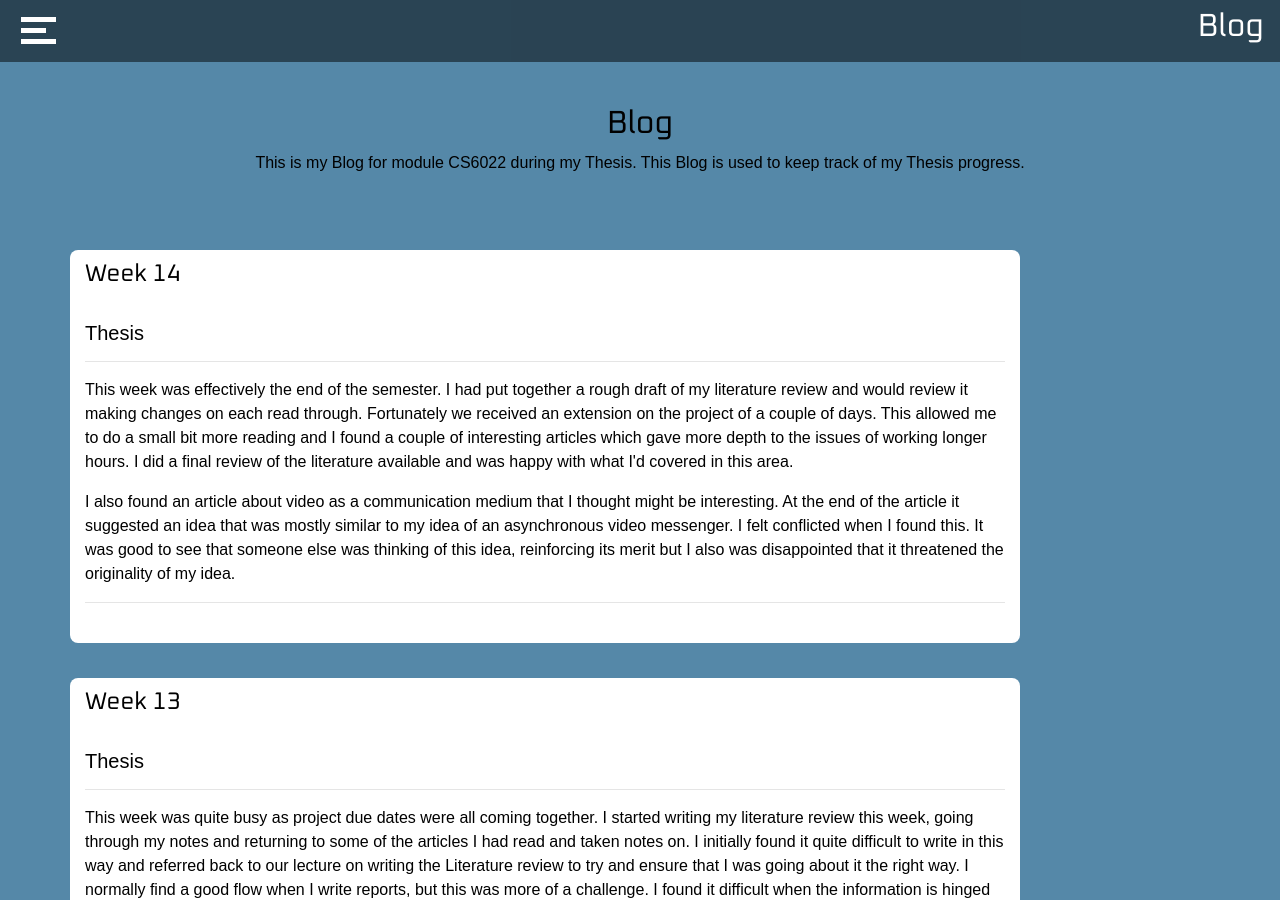
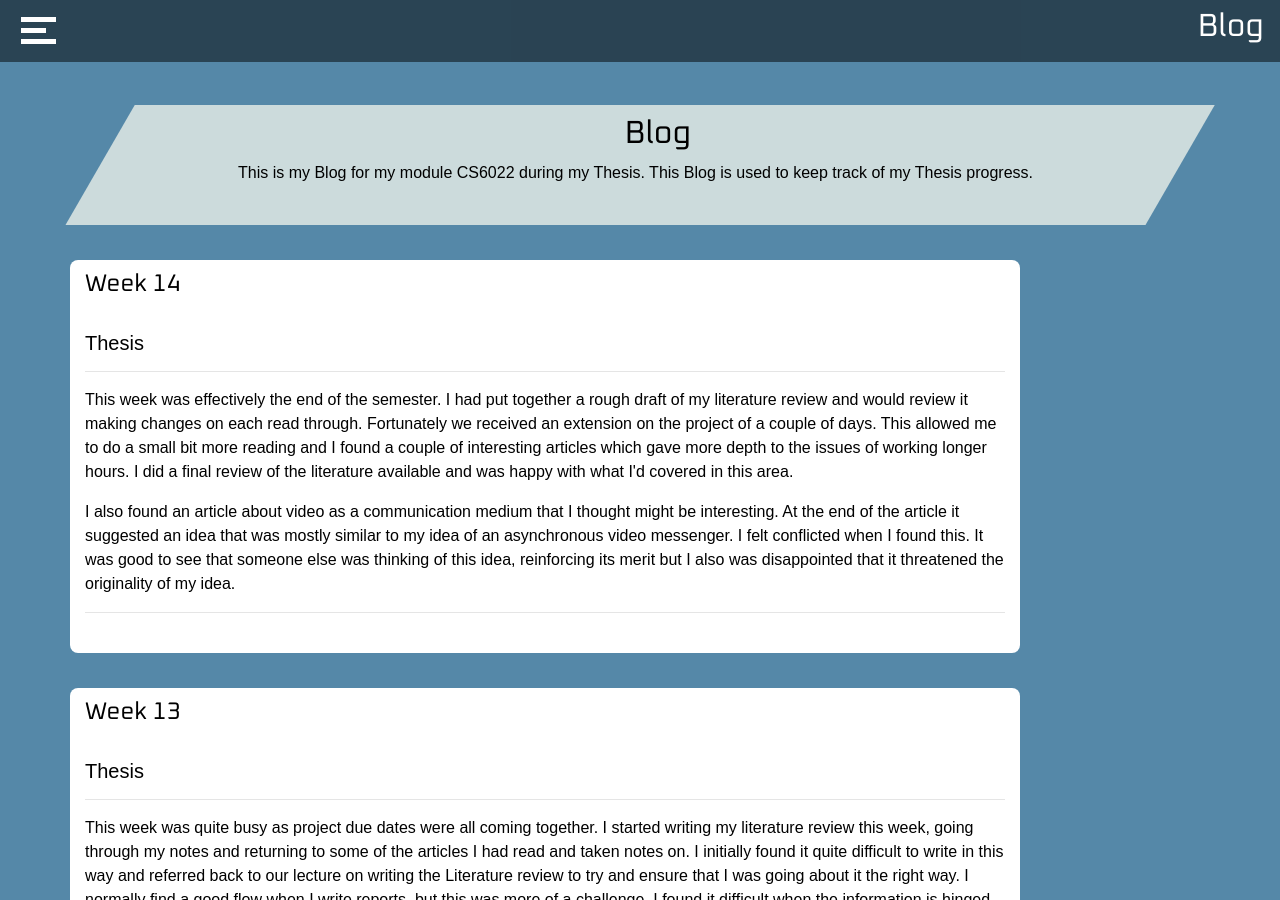
Before and after one commit to Tony8egan/www.TonesDesigns, a Jekyll site: the page built from Blog.markdown, in a window 1280 px wide and 900 px high. Built offline with Jekyll 4.4.1, drawn with Linux system fonts in a browser that asks for light colours; nearby versions of some CDN libraries.

Commit message:
Update Blog.html

```diff
--- a/_layouts/Blog.html
+++ b/_layouts/Blog.html
@@ -47,9 +47,11 @@
   <div class ="container">
 <br>
 <div class="col-sm-12"  style="margin-top:35px;text-align: center">
-<H2 style ="color:black">Blog</H2>
-      <p style ="color:black" class ="desctiptiveText">This is my Blog for module CS6022 during my Thesis. This Blog is used to keep track of my Thesis progress. </p>
+<div container style ="background-color:#CCDBDC;transform: skewX(-30deg);padding-top: 10px;">
+<H2 style ="color:black;transform: skewX(+30deg);">Blog</H2>
+      <p style ="color:black;transform: skewX(+30deg);" class ="desctiptiveText">This is my Blog for my module CS6022 during my Thesis. This Blog is used to keep track of my Thesis progress. </p>
      <br>
+    </div>
     </div>
 
        <div class="row">
```
